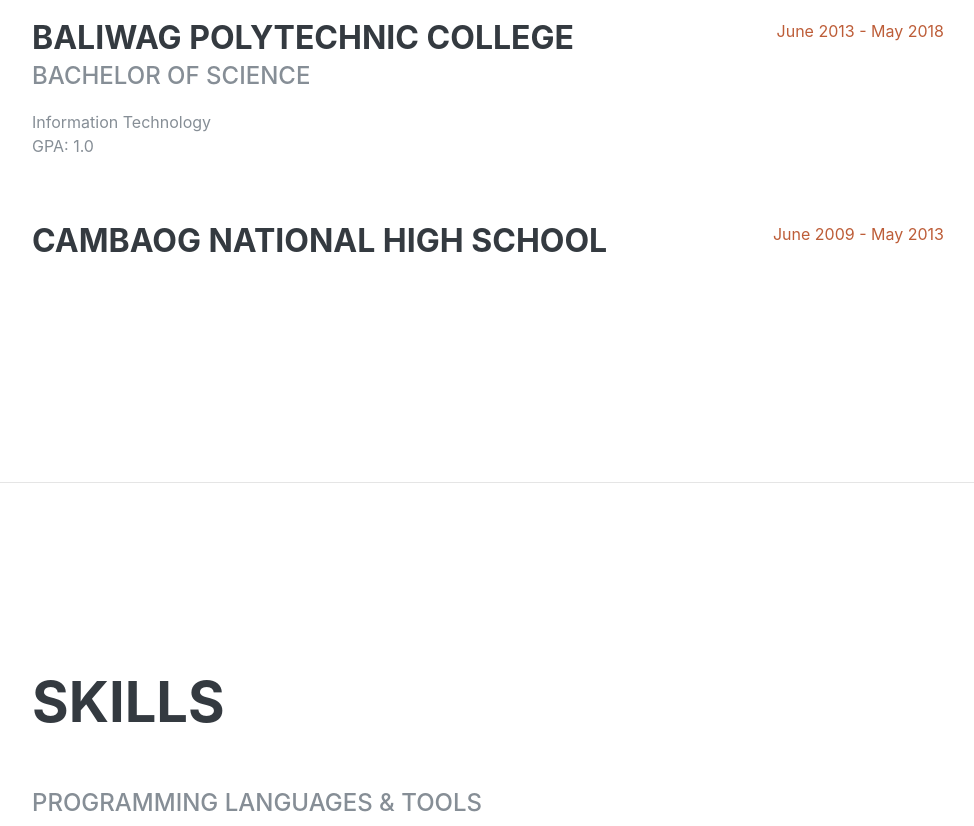
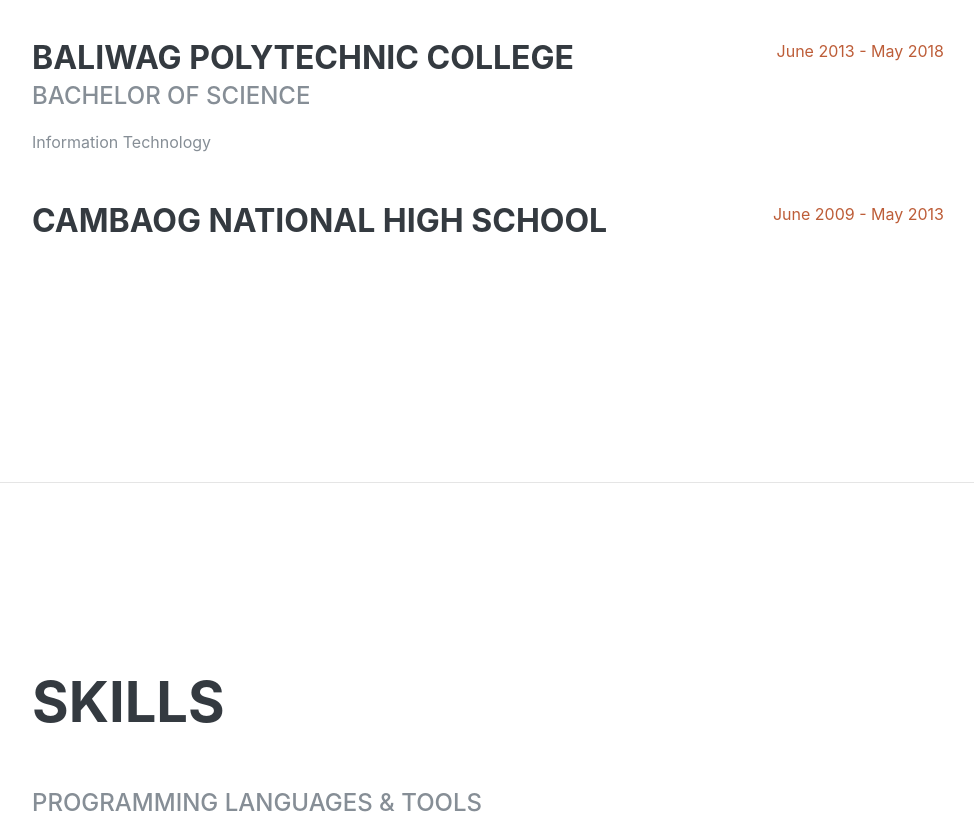
Before and after one commit to ryanroydev/ryanroydev.github.io, a plain HTML site: page index.html in a window 1280 px wide. Shown: the part 1920-2746 px from the top of the page, without its empty margins (288-1262 px from the left). Drawn offline with Linux system fonts and the light colour scheme; a web font is replaced by a local one.

Commit message:
Update index.html

```diff
--- a/index.html
+++ b/index.html
@@ -8,7 +8,7 @@
   <meta name="description" content="">
   <meta name="author" content="">
 
-  <title>Akin na to</title>
+  <title>Resume</title>
 
   <!-- Bootstrap core CSS -->
   <link href="vendor/bootstrap/css/bootstrap.min.css" rel="stylesheet">
@@ -132,7 +132,7 @@
             <h3 class="mb-0">Baliwag Polytechnic College</h3>
             <div class="subheading mb-3">Bachelor of Science</div>
             <div>Information Technology</div>
-            <p>GPA: 1.0</p>
+
           </div>
           <div class="resume-date text-md-right">
             <span class="text-primary">June 2013 - May 2018</span>
```
